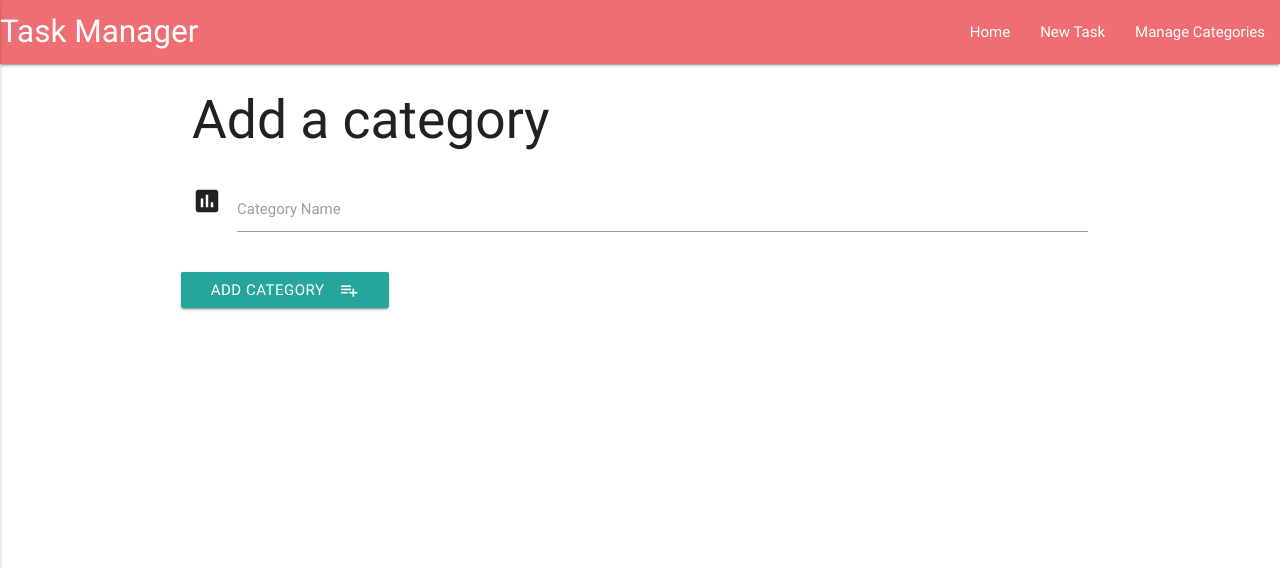
After one commit to Conal84/task_manager, a Flask app: page /add_category in a window 1280 px wide. The commit adds this page. Shown: the top 568 px of the page. Run offline with Flask 2, Linux system fonts and the light colour scheme; some libraries are stand-ins or nearby versions.

Commit message:
Added categories and edit categories

```diff
--- a/app.py
+++ b/app.py
@@ -66,6 +66,40 @@ def get_categories():
     return render_template('categories.html',categories=mongo.db.categories.find())
 
 
+@app.route('/edit_category/<category_id>')
+def edit_category(category_id):
+    return render_template('edit_category.html',
+    category=mongo.db.categories.find_one({'_id': ObjectId(category_id)}))
+
+
+@app.route('/update_category/<category_id>', methods=['POST'])
+def update_category(category_id):
+    mongo.db.categories.update(
+        {'_id': ObjectId(category_id)},
+        {'category_name': request.form.get('category_name')})
+    return redirect(url_for('get_categories'))
+
+
+@app.route('/delete_category/<category_id>')
+def delete_category(category_id):
+    mongo.db.categories.remove(
+        {'_id': ObjectId(category_id)})
+    return redirect(url_for('get_categories'))
+
+
+@app.route('/insert_category', methods=["POST"])
+def insert_category():
+    categories = mongo.db.categories
+    category_doc = {'category_name': request.form.get('category_name')}
+    categories.insert_one(category_doc)
+    return redirect(url_for('get_categories'))
+
+
+@app.route('/add_category')
+def add_category():
+    return render_template('add_category.html')
+
+
 if __name__ == '__main__':
     app.run(host=os.environ.get('IP'),
             port=int(os.environ.get('PORT')),
--- /dev/null
+++ b/templates/add_category.html
@@ -0,0 +1,21 @@
+{% extends 'base.html' %} {% block content %}
+
+<h2>Add a category</h2>
+<div class="row">
+  <form action="{{ url_for('insert_category') }}" method="POST" class="col s12">
+      <div class="row">
+        <div class="input-field col s12">
+          <i class="material-icons prefix">poll</i>
+          <input id="category_name" name="category_name" type="text" class="validate">
+          <label for="icon-prefix">Category Name</label>
+        </div>
+      </div>
+    <div class="row">
+      <button class="btn waves-effect waves-light" type="submit" name="action">
+        Add Category
+        <i class="material-icons right">playlist_add</i>
+      </button>
+    </div>
+  </form>
+</div>
+{% endblock %}
--- a/templates/base.html
+++ b/templates/base.html
@@ -9,32 +9,55 @@
       rel="stylesheet"
       href="https://cdnjs.cloudflare.com/ajax/libs/materialize/0.100.2/css/materialize.min.css"
     />
-    <link rel="stylesheet" href="{{url_for('static', filename='css/style.css')}}" type="text/css"/>
+    <link
+      rel="stylesheet"
+      href="{{url_for('static', filename='css/style.css')}}"
+      type="text/css"
+    />
   </head>
   <body>
+    <header>
+      <nav>
+        <div class="nav-wrapper">
+          <a href="{{url_for('get_tasks')}}" class="brand-logo">Task Manager</a>
+                <a href="#" data-activates="mobile-demo" class="button-collapse"><i class="material-icons">menu</i></a>
+                <ul id="nav-mobile" class="right hide-on-med-and-down">
+                    <li><a href="{{url_for('get_tasks')}}">Home</a></li>
+                    <li><a href="{{url_for('add_task')}}">New Task</a></li>
+                    <li><a href="{{url_for('get_categories')}}">Manage Categories</a></li>
+                </ul>
+                <ul class="side-nav" id="mobile-demo">
+                    <li><a href="{{url_for('get_tasks')}}">Home</a></li>
+                    <li><a href="{{url_for('add_task')}}">New Task</a></li>
+                    <li><a href="{{url_for('get_categories')}}">Manage Categories</a></li>
+                </ul>
+        </div>
+      </nav>
+    </header>
     <div class="container">
-    {% block content %} {% endblock %}
+      {% block content %} {% endblock %}
     </div>
     <script src="https://cdnjs.cloudflare.com/ajax/libs/jquery/3.2.1/jquery.min.js"></script>
     <script src="https://cdnjs.cloudflare.com/ajax/libs/materialize/0.100.2/js/materialize.min.js"></script>
     <script type="text/javascript">
       $(document).ready(function () {
         $(".collapsible").collapsible();
-        $('select').material_select();
+        $("select").material_select();
+        $(".button-collapse").sideNav();
       });
 
       document.getElementById("matfix").addEventListener("click", function (e) {
         e.stopPropagation();
       });
 
-      $('.datepicker').pickadate({
-            selectMonths: true, // Creates a dropdown to control month
-            selectYears: 15, // Creates a dropdown of 15 years to control year,
-            today: 'Today',
-            clear: 'Clear',
-            close: 'Ok',
-            closeOnSelect: false // Close upon selecting a date,
-        });
+      $(".datepicker").pickadate({
+        selectMonths: true, // Creates a dropdown to control month
+        selectYears: 15, // Creates a dropdown of 15 years to control year,
+        today: "Today",
+        clear: "Clear",
+        close: "Ok",
+        closeOnSelect: false, // Close upon selecting a date,
+      });
     </script>
   </body>
 </html>
```
Also changed, not shown: templates/categories.html (+7 -2 lines), templates/edit_category.html (added, +21 -0 lines).
